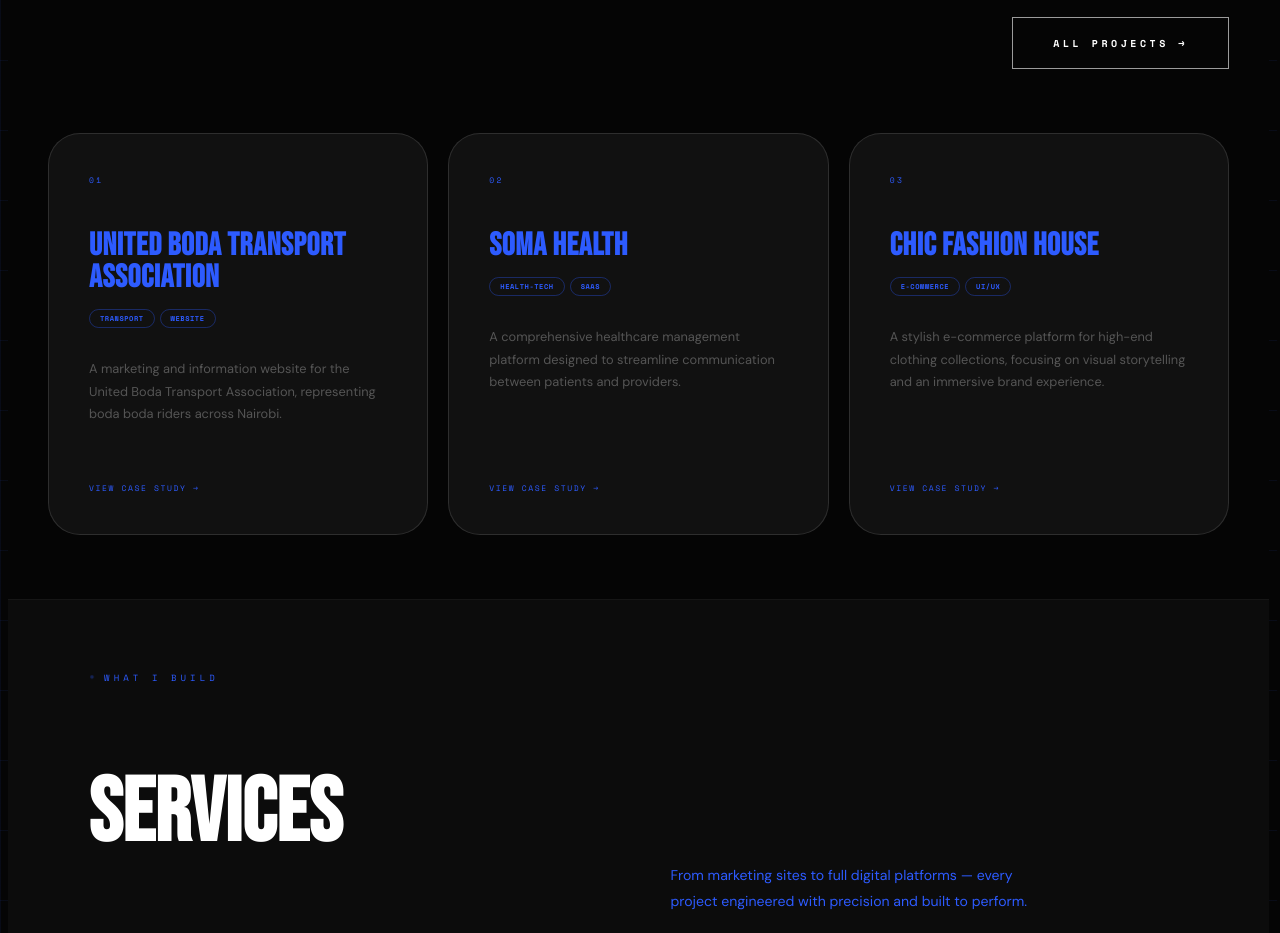
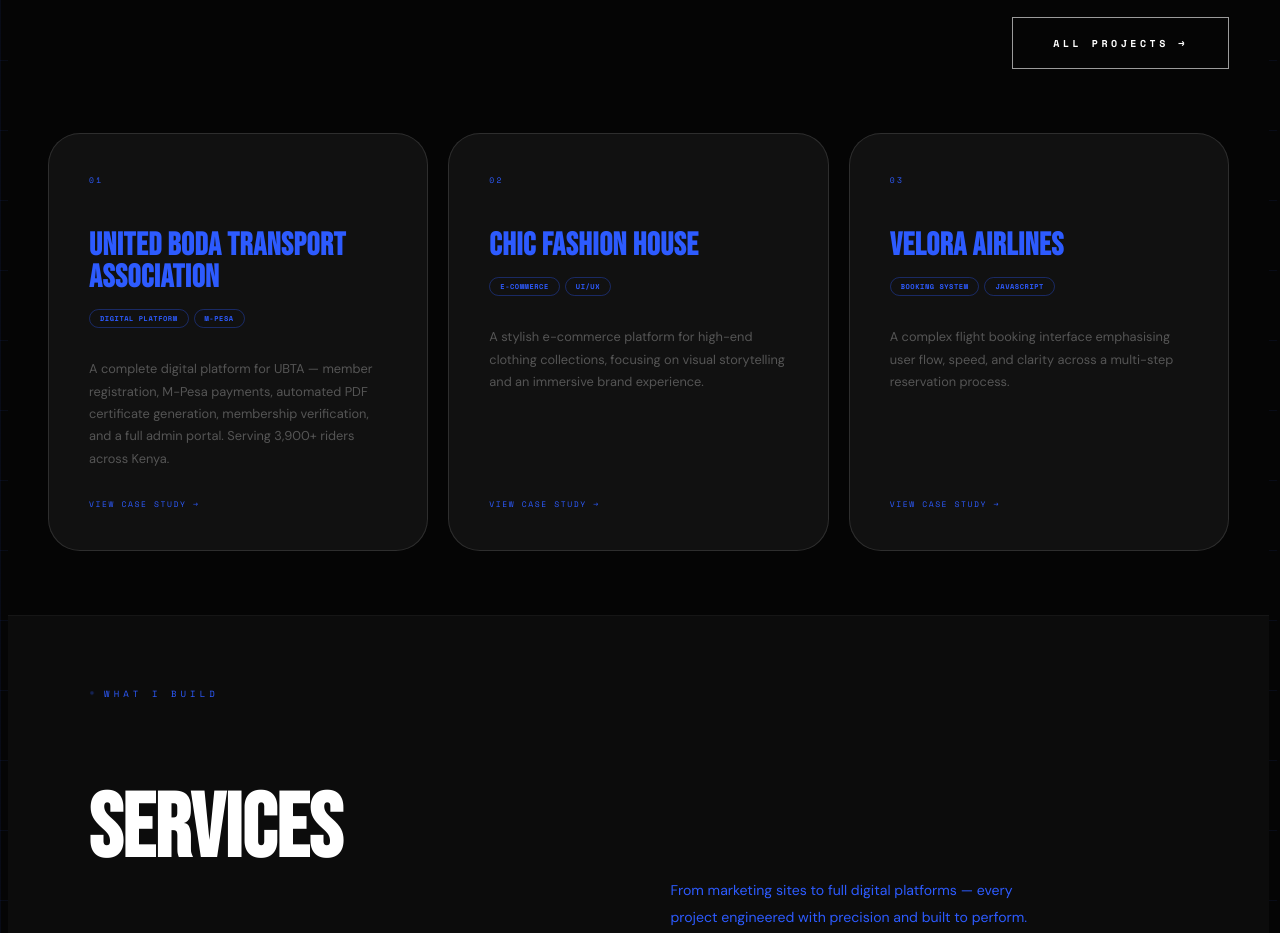
Before and after one commit to Shaaas/SharonMutanu, a Next.js app in the folder website/: page / in a window 1280 px wide. Shown: the part 1340-2273 px from the top of the page. Built offline with nearby package versions, Linux system fonts and the light colour scheme.

Commit message:
fix: UBTA platform data, case study preview with fallback overlay

```diff
--- a/website/constants/projects.ts
+++ b/website/constants/projects.ts
@@ -5,33 +5,16 @@
   slug: 'ubta',
   name: 'United Boda Transport Association',
   url: 'https://www.ubta.co.ke/',
-  tagline: 'A digital home for Nairobi\'s largest boda boda association.',
-  tags: ['TRANSPORT', 'WEBSITE',],
-  desc: 'A marketing and information website for the United Boda Transport Association, representing boda boda riders across Nairobi.',
-  challenge: 'UBTA needed a credible online presence to legitimise the association, attract partners, and serve as a communication hub for its members.',
-  solution: 'A clean, fast marketing website built with Next.js and Tailwind CSS, conveying trust and professionalism to both riders and institutional stakeholders.',
-  results: ['Established a credible online presence for the association', 'Supports outreach to partners and microfinance institutions', 'Serves as the public face for 3,500+ registered riders'],
-  tech: ['Next.js', 'TypeScript', 'Tailwind CSS'],
+  tagline: 'A full member management platform for Nairobi\'s largest boda boda network.',
+  tags: ['DIGITAL PLATFORM', 'M-PESA', 'SUPABASE', 'ADMIN PORTAL'],
+  desc: 'A complete digital platform for UBTA — member registration, M-Pesa payments, automated PDF certificate generation, membership verification, and a full admin portal. Serving 3,900+ riders across Kenya.',
+  challenge: 'UBTA was managing thousands of boda boda riders manually — paper records, cash payments, no way to verify membership. They needed a full digital system that riders with basic smartphones could use, and that administrators could manage without technical knowledge.',
+  solution: 'Built a complete platform on Next.js and Supabase: public marketing site, member registration with M-Pesa Daraja API integration, automated PDF certificate generation delivered via WhatsApp, an admin dashboard for payment verification and member management, and a public membership verification portal.',
+  results: ['3,900+ riders registered and verified digitally', 'M-Pesa payments fully automated — zero manual reconciliation', 'Certificates generated and delivered in under 2 minutes', 'Admin workload reduced by an estimated 80%', 'Platform operational across 47 counties in Kenya'],
+  tech: ['Next.js', 'TypeScript', 'Supabase', 'PostgreSQL', 'M-Pesa Daraja API', 'Tailwind CSS', 'PDF Generation', 'Vercel'],
   year: '2025',
-  category: 'Website',
+  category: 'Digital Platform',
   color: '#1a3a5c',
-  hasDoc: false,
-},
-  {
-    slug: 'soma-health',
-    name: 'Soma Health',
-    url: 'https://somahealthapp.netlify.app/',
-    tagline: 'Bridging patients and providers through digital infrastructure.',
-    tags: ['HEALTH-TECH', 'SAAS', 'PATIENT PORTAL'],
-    desc: 'A comprehensive healthcare management platform designed to streamline communication between patients and providers.',
-    challenge: 'The client needed a HIPAA-compliant platform simultaneously intuitive for elderly patients and powerful for clinical staff. Legacy systems were fragmented across 3 different tools.',
-    solution: 'A unified portal with role-based dashboards — a simplified patient-facing UI and a feature-rich clinician dashboard. Built on Next.js with a secure Node.js backend.',
-    results: ['40% reduction in appointment no-shows', 'Staff admin time cut by 6 hours/week', '94% patient satisfaction in first 3 months'],
-    tech: ['Next.js', 'TypeScript', 'Node.js', 'PostgreSQL', 'Tailwind CSS'],
-    year: '2024',
-    category: 'Web Application',
-    color: '#0a4a3a',
-    hasDoc: true,
   },
   {
     slug: 'chic-fashion',
```
